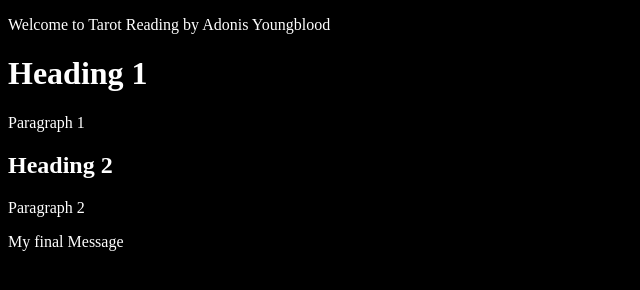
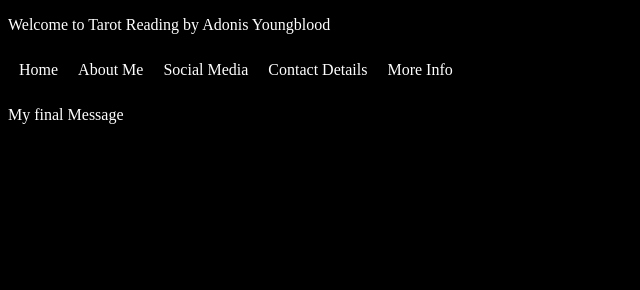
Before and after one commit to JBeaufort24/Tarot-Reading-by-Adonis, a plain HTML site: page index.html in a window 1280 px wide. Shown: the whole page, without its empty margins (0-640 px from the left). Drawn offline with Linux system fonts and the light colour scheme.

Commit message:
Added HTML and CSS fro navbar

```diff
--- a/CSS/tarotstyle.css
+++ b/CSS/tarotstyle.css
@@ -1,4 +1,39 @@
-*
-{
+*{
     background: black;
-    color: white;}
+    color: white;
+}
+
+body{
+    font-size: 16px;
+}
+
+/* Navigation Bar Section*/
+nav ul{
+    background-color: transparent;
+}
+
+ul{
+    list-style-type: none;
+    margin: 0;
+    padding: 1px;
+    overflow: hidden;
+    position: sticky;
+    top: 0;
+}
+
+li{
+    float:left;
+}
+
+li a{
+    display: block;
+    background-color:transparent;
+    color:white;
+    text-align: center;
+    padding: 10px;
+    text-decoration: none;
+}
+
+li a:hover{
+    background-color: orangered;
+}
--- a/index.html
+++ b/index.html
@@ -6,20 +6,27 @@
   <meta name="description" content="Tarot Reading by Adonis Youngblood is a Website created for all your Clarity related questions, Where I (Adonis Younblood) Will share my wisdom and knowledge and together we can come closer to the awnser or find the tools needed for your path.">
   <meta name="keywords" content="Tarot, Tarot reading, Tarot Cards, Tarot Reader, Oracle cards, Love reading, Love Tarot, General Reading, General tarot, Career Tarot, Career Reading">
   <link rel="stylesheet" type="text/css" href="CSS/tarotstyle.css">
-  <script src="JS/tarotjavascript.js"></script>
   <title>Tarot By Adonis Youngblood</title>
 </head>
 <body>
   <header>
     <p>Welcome to Tarot Reading by Adonis Youngblood</p>
   </header>
+
+  <nav>
+    <ul>
+      <li><a href="#home">Home</a></li>
+      <li><a href="#about">About Me</a></li>
+      <li><a href="#social">Social Media</a></li>
+      <li><a href="#contact">Contact Details</a></li>
+      <li><a href="#info">More Info</a></li>
+    </ul>
+  </nav>
+
   <main>
-    <h1>Heading 1</h1>
-    <p>Paragraph 1</p>
 
-    <h2>Heading 2</h2>
-    <p>Paragraph 2</p>
   </main>
+
   <footer>
     <p>My final Message</p>
   </footer>
```
